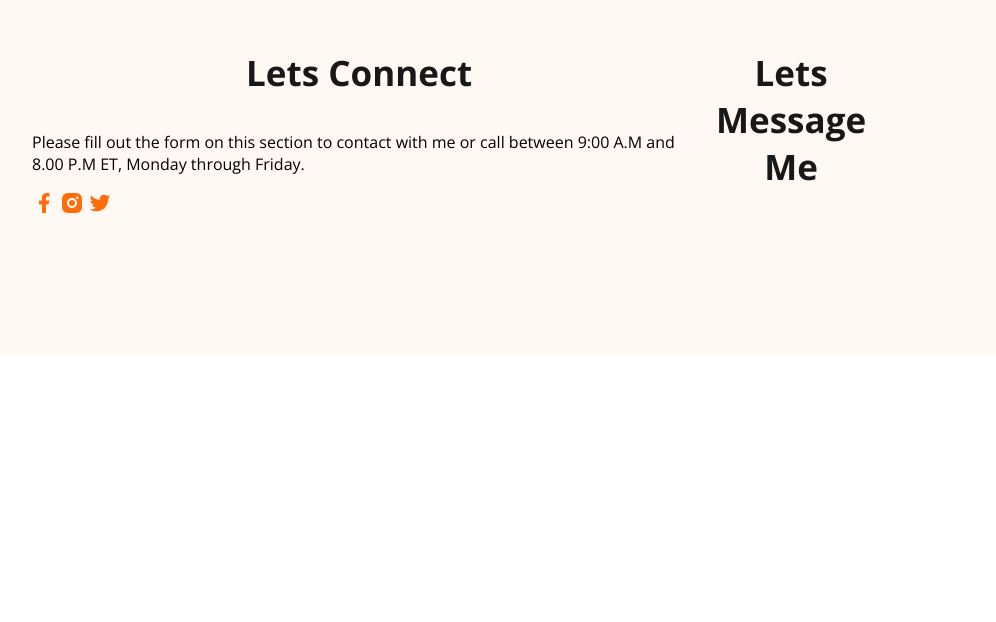
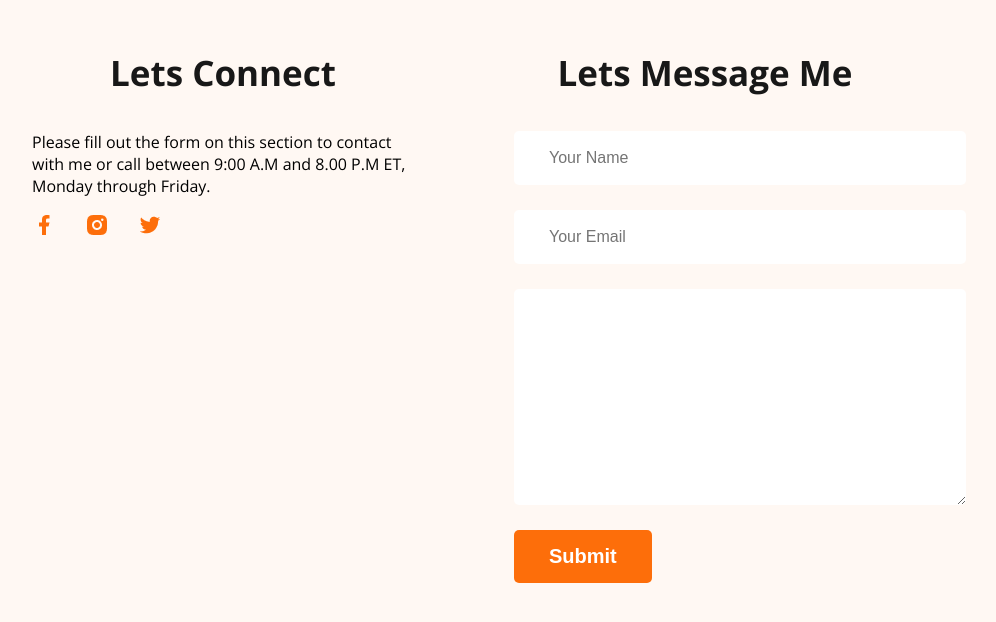
Before and after one commit to msifatsadiq/web-developer-porfolio, a plain HTML site: page index.html in a window 1280 px wide. Shown: the part 3260-3882 px from the top of the page, without its empty margins (176-1172 px from the left). Before the commit the page ends 3623 px from the top, so only its background shows below. Drawn offline with nearby package versions, Linux system fonts and the light colour scheme.

Commit message:
finishied the footer section

```diff
--- a/index.html
+++ b/index.html
@@ -177,6 +177,12 @@
         </div>
         <div class="footer-column">
             <h3 class="section-title">Lets Message Me</h3>
+            <form class="contact" action="">
+                <input type="text" placeholder="Your Name">
+                <input type="email" name="" id="" placeholder="Your Email">
+                <textarea name="" id="" cols="30" rows="10"></textarea>
+                <input class="btn-primary" type="submit" value="Submit">
+            </form>
         </div>
     </footer>
 </body>
--- a/styles/portfolio.css
+++ b/styles/portfolio.css
@@ -191,7 +191,27 @@ font-weight: 700;
 
 footer{
     display: flex;
+    gap: 100px;
     background: #FFF8F3;
     margin-top: 100px;
     padding: 130px 200px;
 }
+.footer-column{
+    width: 50%;
+}
+.contact input[type="text"],.contact input[type="email"],
+textarea {
+    display: block;
+    margin-bottom: 25px;
+    padding: 18px 35px;
+    font-size: 16px;
+    border-radius: 5px;
+    color: #757575;
+    border: 0;
+    width: 100%;
+
+}
+
+.social-links a{
+    margin-right: 25px;
+}
```
